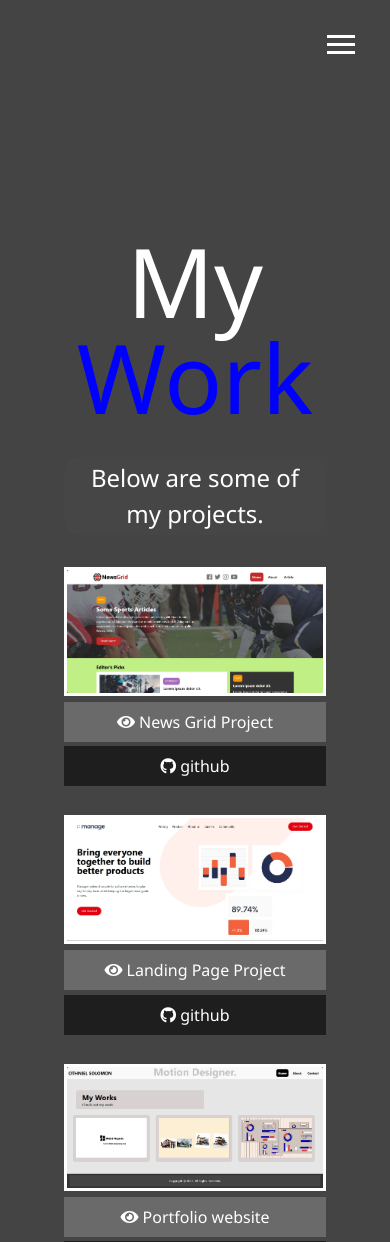
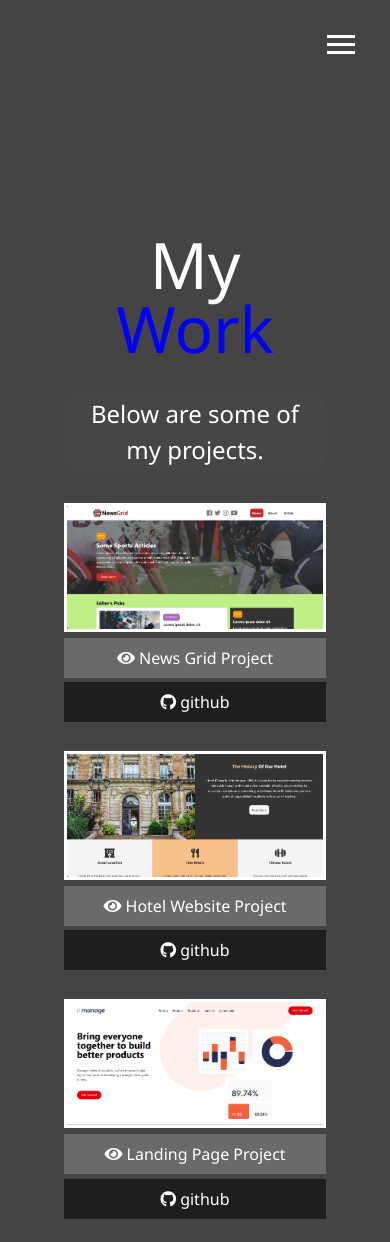
Before and after one commit to favouraloy/favouraloyportfolio, a website: page work.html in a window 390 px wide. Shown: the top 1242 px of the page. Drawn offline with Linux system fonts and the light colour scheme; files whose address does not match are found by name.

Commit message:
update made

```diff
--- a/_mobile.scss
+++ b/_mobile.scss
@@ -13,8 +13,15 @@
     text-align: center;
 
     .lg-heading {
+      font-size: 4rem;
       line-height: 1;
       margin-bottom: 2rem;
+    }
+
+    .icons {
+      a {
+        padding: 0.5rem;
+      }
     }
   }
 
@@ -39,12 +46,13 @@
     transform: translate3d(100%, 0, 0);
 
     .portrait {
-      background-image: url("../dist/img/ress1.jpg");
+      background-image: url("./img/ress1.jpg");
       width: 150px;
       height: 150px;
     }
   }
 
+  // about page
   .about-info {
     grid-template-areas:
       "bio-image"
@@ -53,6 +61,35 @@
       "job-1"
       "job-2";
     grid-template-columns: 1fr;
+
+    .bio p {
+      font-size: 1rem;
+    }
+
+    .job-info {
+      font-size: 1.4rem;
+    }
+
+    .job {
+      font-size: 0.9rem;
+    }
+  }
+
+  // contact me
+  #contact {
+    .lg-heading {
+      font-size: 4rem;
+    }
+
+    .boxes {
+      div {
+        font-size: 1rem;
+        padding: 1.5rem 0.7rem;
+      }
+      div:hover {
+        padding: 1rem;
+      }
+    }
   }
 
   .projects {
--- a/work.html
+++ b/work.html
@@ -48,7 +48,7 @@
     <div class="projects">
       <div class="item">
         <a href="https://precious-brioche-721e92.netlify.app/" target="_blank">
-          <img src="../Recent Works/desktop website.png" alt="project" />
+          <img src="./Recent Works/desktop website.png" alt="project" />
         </a>
         <a href="https://precious-brioche-721e92.netlify.app/" class="btn-light" target="_blank">
           <i class="fas fa-eye"></i> News Grid Project
@@ -57,18 +57,19 @@
           <i class="fab fa-github"></i> github
         </a>
       </div>
-      <!-- <div class="item">
-        <a href="#">
-          <img src="../Recent Works/Result Summary Page.jpeg" alt="project" />
+      <div class="item">
+        <a href="https://poetic-cheesecake-3e4f97.netlify.app/">
+          <img src="./Recent Works/hotel website.png" alt="project" />
         </a>
-        <a href="#" class="btn-light"> <i class="fas fa-eye"></i> Project </a>
-        <a href="#" class="btn-dark">
+        <a href="https://poetic-cheesecake-3e4f97.netlify.app/" class="btn-light"> <i class="fas fa-eye"></i> Hotel
+          Website Project </a>
+        <a href="https://github.com/favouraloy/Hotel-Website" class="btn-dark">
           <i class="fab fa-github"></i> github
         </a>
-      </div> -->
+      </div>
       <div class="item">
         <a href="https://gregarious-fox-d90fbe.netlify.app/" target="_blank">
-          <img src="../Recent Works/Landing page website.png" alt="project" />
+          <img src="./Recent Works/Landing page website.png" alt="project" />
         </a>
         <a href="https://gregarious-fox-d90fbe.netlify.app/" class="btn-light" target="_blank"> <i
             class="fas fa-eye"></i> Landing
@@ -99,7 +100,7 @@
 
       <div class="item">
         <a href="http://xonmotion.com.ng" target="_blank">
-          <img src="../Recent Works/Portfolio website.png" alt="project" />
+          <img src="./Recent Works/Portfolio website.png" alt="project" />
         </a>
         <a href="http://xonmotion.com.ng" class="btn-light" target="_blank">
           <i class="fas fa-eye"></i> Portfolio website
```
Also changed, not shown: Recent Works/hotel website.png (added), main.css, 1 other file.
